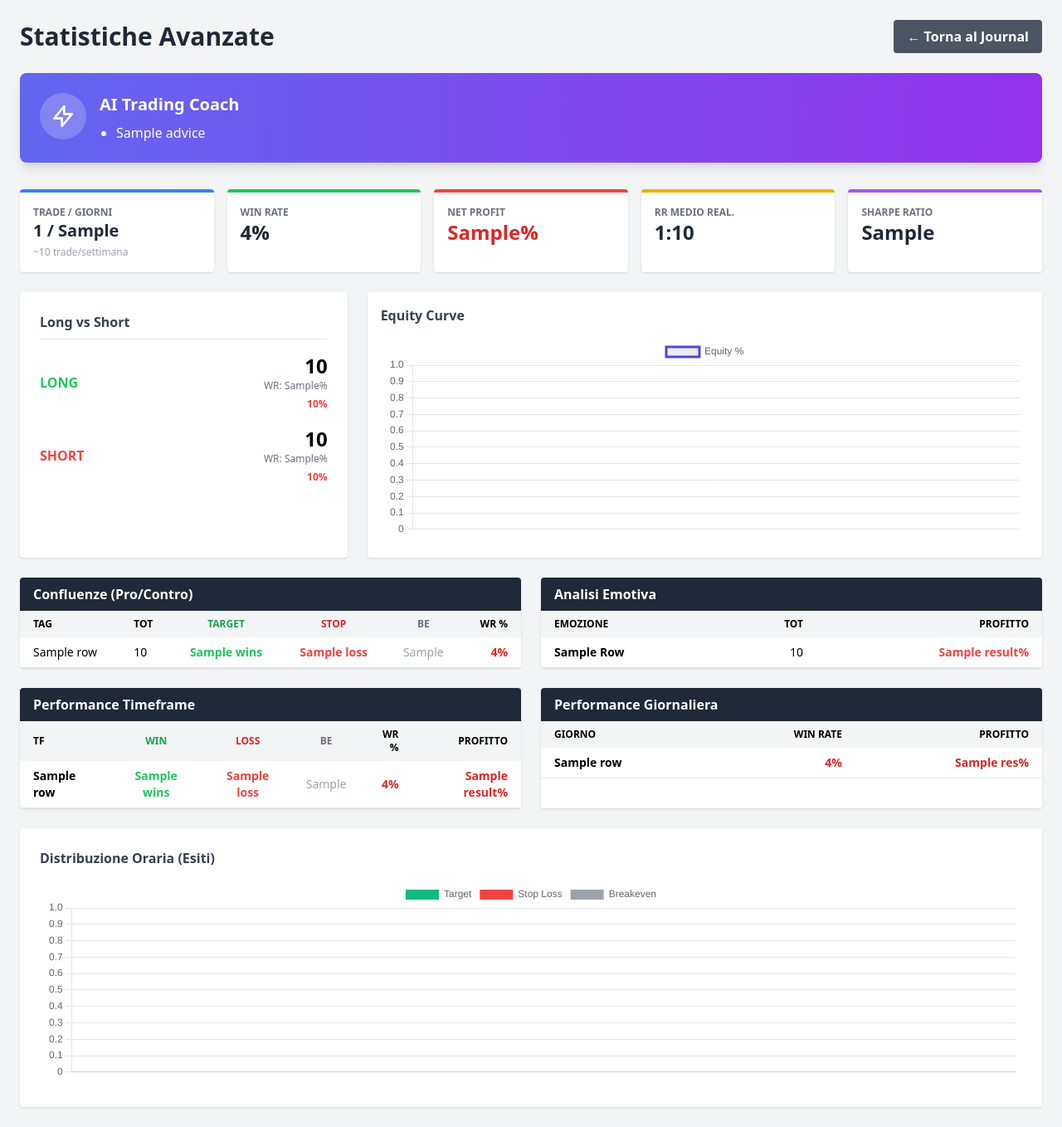
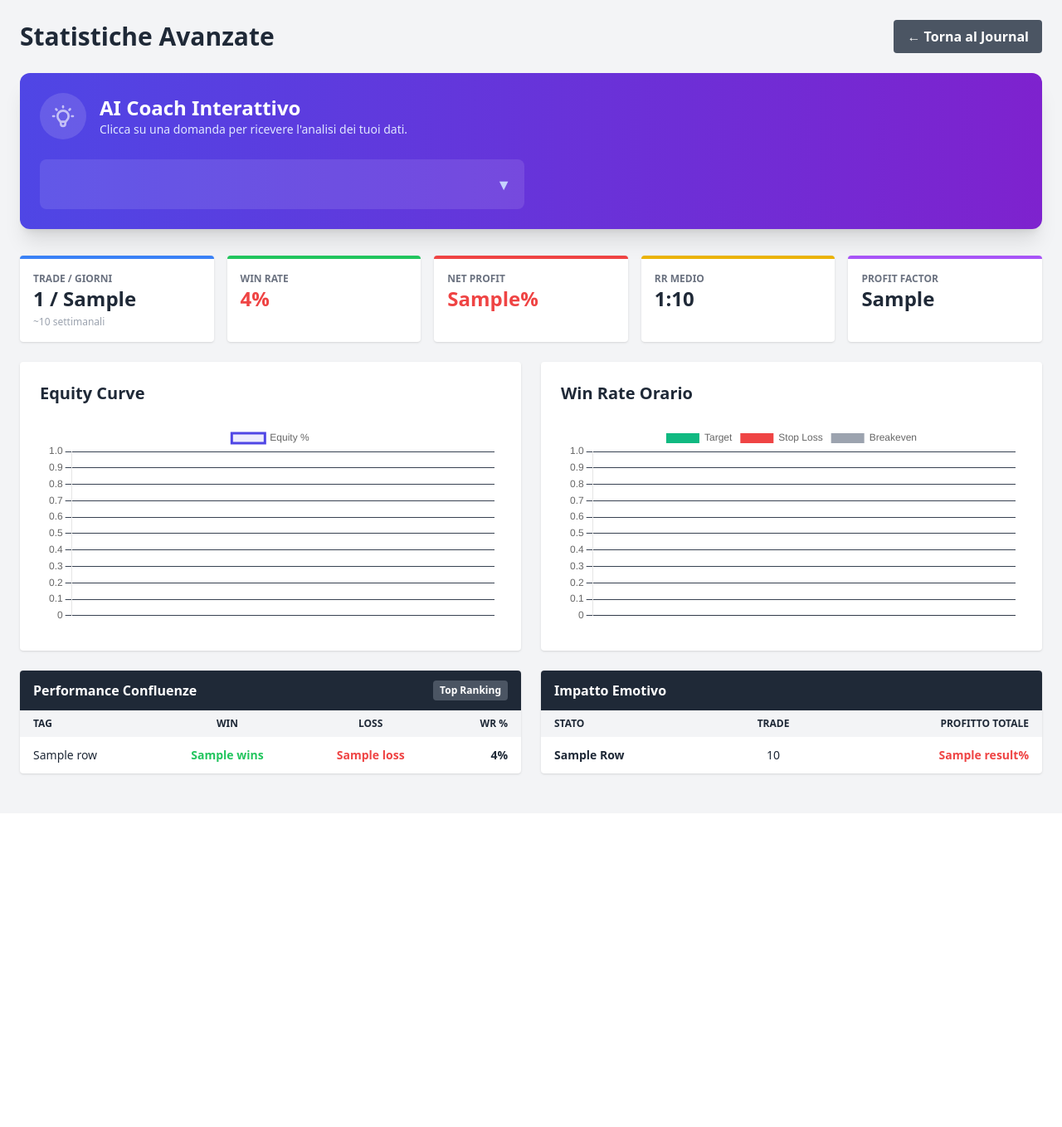
Before and after one commit to ipadpeda-ctrl/dtcjournal, a Flask app: template templates/statistics.html in a window 1280 px wide. Shown: the whole page at 83% size. After the commit the page ends 936 px from the top, so only its background shows below. Run offline with Flask 3, Linux system fonts and the light colour scheme; the template is opened without the code that fills it: most values are stand-ins (such as "Sample title", 1, 10 or a date in 2020); some libraries are stand-ins or nearby versions.

Commit message:
Add files via upload

```diff
--- a/templates/statistics.html
+++ b/templates/statistics.html
@@ -7,111 +7,108 @@
     <script src="https://cdn.jsdelivr.net/npm/chart.js"></script>
     <script>tailwind.config = { darkMode: 'class' }</script>
 </head>
-<body class="bg-gray-100 dark:bg-gray-900 p-6 transition-colors duration-200">
+<body class="bg-gray-100 dark:bg-gray-900 p-6 transition-colors duration-200 text-gray-800 dark:text-gray-100">
 
     <div class="max-w-7xl mx-auto">
 
         <div class="flex justify-between items-center mb-6">
-            <h1 class="text-3xl font-bold text-gray-800 dark:text-white">Statistiche Avanzate</h1>
-            <a href="/dashboard" class="bg-gray-600 hover:bg-gray-700 text-white font-bold py-2 px-4 rounded">← Torna al Journal</a>
+            <h1 class="text-3xl font-bold">Statistiche Avanzate</h1>
+            <a href="/dashboard" class="bg-gray-600 hover:bg-gray-700 text-white font-bold py-2 px-4 rounded transition">← Torna al Journal</a>
         </div>
 
         {% if no_data %}
-            <div class="bg-white dark:bg-gray-800 p-8 rounded shadow text-center"><h2 class="text-xl text-gray-600 dark:text-gray-300">Nessun dato. Inizia a tradare!</h2></div>
+            <div class="bg-white dark:bg-gray-800 p-12 rounded-lg shadow-lg text-center">
+                <h2 class="text-2xl font-bold text-gray-600 dark:text-gray-300 mb-4">Nessun dato disponibile 📉</h2>
+                <p class="text-gray-500 dark:text-gray-400 mb-6">Inserisci almeno un trade per sbloccare l'analisi AI.</p>
+                <a href="/dashboard" class="bg-blue-600 text-white px-6 py-2 rounded font-bold hover:bg-blue-700">Vai alla Dashboard</a>
+            </div>
         {% else %}
 
-        <div class="bg-gradient-to-r from-indigo-500 to-purple-600 rounded-lg shadow-lg p-6 mb-8 text-white">
-            <div class="flex items-start gap-4">
-                <div class="bg-white/20 p-3 rounded-full"><svg class="w-8 h-8" fill="none" stroke="currentColor" viewBox="0 0 24 24"><path stroke-linecap="round" stroke-linejoin="round" stroke-width="2" d="M13 10V3L4 14h7v7l9-11h-7z"></path></svg></div>
+        <div class="bg-gradient-to-r from-indigo-600 to-purple-700 rounded-xl shadow-xl p-6 mb-8 text-white">
+            <div class="flex items-center gap-4 mb-6">
+                <div class="bg-white/20 p-3 rounded-full animate-pulse">
+                    <svg class="w-8 h-8" fill="none" stroke="currentColor" viewBox="0 0 24 24"><path stroke-linecap="round" stroke-linejoin="round" stroke-width="2" d="M9.663 17h4.673M12 3v1m6.364 1.636l-.707.707M21 12h-1M4 12H3m3.343-5.657l-.707-.707m2.828 9.9a5 5 0 117.072 0l-.548.547A3.374 3.374 0 0014 18.469V19a2 2 0 11-4 0v-.531c0-.895-.356-1.754-.988-2.386l-.548-.547z"></path></svg>
+                </div>
                 <div>
-                    <h3 class="text-xl font-bold mb-2">AI Trading Coach</h3>
-                    <ul class="list-disc pl-5 space-y-1">
-                        {% for advice in ai_insights %}
-                            <li>{{ advice }}</li>
-                        {% else %}
-                            <li>Continua a inserire dati per ricevere consigli personalizzati.</li>
-                        {% endfor %}
-                    </ul>
+                    <h2 class="text-2xl font-bold">AI Coach Interattivo</h2>
+                    <p class="text-indigo-100 text-sm">Clicca su una domanda per ricevere l'analisi dei tuoi dati.</p>
                 </div>
+            </div>
+
+            <div class="grid grid-cols-1 md:grid-cols-2 gap-4">
+                {% for item in ai_qa %}
+                <div class="bg-white/10 rounded-lg p-4 cursor-pointer hover:bg-white/20 transition group" onclick="this.querySelector('.ans').classList.toggle('hidden')">
+                    <div class="flex justify-between items-center font-bold text-lg">
+                        <span>{{ item.q }}</span>
+                        <span class="text-indigo-200 group-hover:text-white">▼</span>
+                    </div>
+                    <div class="ans hidden mt-3 pt-3 border-t border-white/20 text-indigo-50 leading-relaxed">
+                        {{ item.a | safe }}
+                    </div>
+                </div>
+                {% endfor %}
             </div>
         </div>
 
         <div class="grid grid-cols-2 md:grid-cols-5 gap-4 mb-6">
-            <div class="bg-white dark:bg-gray-800 p-4 rounded shadow border-t-4 border-blue-500">
+            <div class="bg-white dark:bg-gray-800 p-4 rounded shadow border-t-4 border-blue-500 hover:shadow-lg transition">
                 <p class="text-xs font-bold uppercase text-gray-500 dark:text-gray-400">Trade / Giorni</p>
-                <p class="text-xl font-bold text-gray-800 dark:text-white">{{ total_trades }} / {{ unique_days }}</p>
-                <p class="text-xs text-gray-400 mt-1">~{{ avg_weekly_trades }} trade/settimana</p>
+                <p class="text-2xl font-bold">{{ total_trades }} / {{ unique_days }}</p>
+                <p class="text-xs text-gray-400 mt-1">~{{ avg_weekly_trades }} settimanali</p>
             </div>
-            <div class="bg-white dark:bg-gray-800 p-4 rounded shadow border-t-4 border-green-500">
+            <div class="bg-white dark:bg-gray-800 p-4 rounded shadow border-t-4 border-green-500 hover:shadow-lg transition">
                 <p class="text-xs font-bold uppercase text-gray-500 dark:text-gray-400">Win Rate</p>
-                <p class="text-2xl font-bold text-gray-800 dark:text-white">{{ win_rate }}%</p>
+                <p class="text-2xl font-bold {{ 'text-green-500' if win_rate>=50 else 'text-red-500' }}">{{ win_rate }}%</p>
             </div>
-            <div class="bg-white dark:bg-gray-800 p-4 rounded shadow border-t-4 {{ 'border-green-500' if net_result >= 0 else 'border-red-500' }}">
+            <div class="bg-white dark:bg-gray-800 p-4 rounded shadow border-t-4 {{ 'border-green-500' if net_result >= 0 else 'border-red-500' }} hover:shadow-lg transition">
                 <p class="text-xs font-bold uppercase text-gray-500 dark:text-gray-400">Net Profit</p>
-                <p class="text-2xl font-bold {{ 'text-green-600 dark:text-green-400' if net_result >= 0 else 'text-red-600 dark:text-red-400' }}">{{ net_result }}%</p>
+                <p class="text-2xl font-bold {{ 'text-green-500' if net_result >= 0 else 'text-red-500' }}">{{ net_result }}%</p>
             </div>
-            <div class="bg-white dark:bg-gray-800 p-4 rounded shadow border-t-4 border-yellow-500">
-                <p class="text-xs font-bold uppercase text-gray-500 dark:text-gray-400">RR Medio Real.</p>
-                <p class="text-2xl font-bold text-gray-800 dark:text-white">1:{{ avg_rr_realized }}</p>
+            <div class="bg-white dark:bg-gray-800 p-4 rounded shadow border-t-4 border-yellow-500 hover:shadow-lg transition">
+                <p class="text-xs font-bold uppercase text-gray-500 dark:text-gray-400">RR Medio</p>
+                <p class="text-2xl font-bold">1:{{ avg_rr_realized }}</p>
             </div>
-            <div class="bg-white dark:bg-gray-800 p-4 rounded shadow border-t-4 border-purple-500">
-                <p class="text-xs font-bold uppercase text-gray-500 dark:text-gray-400">Sharpe Ratio</p>
-                <p class="text-2xl font-bold text-gray-800 dark:text-white">{{ sharpe_ratio }}</p>
+            <div class="bg-white dark:bg-gray-800 p-4 rounded shadow border-t-4 border-purple-500 hover:shadow-lg transition">
+                <p class="text-xs font-bold uppercase text-gray-500 dark:text-gray-400">Profit Factor</p>
+                <p class="text-2xl font-bold">{{ profit_factor }}</p>
             </div>
         </div>
 
-        <div class="grid grid-cols-1 md:grid-cols-3 gap-6 mb-6">
+        <div class="grid grid-cols-1 md:grid-cols-2 gap-6 mb-6">
             <div class="bg-white dark:bg-gray-800 p-6 rounded shadow">
-                <h3 class="font-bold text-gray-700 dark:text-gray-200 mb-4 border-b dark:border-gray-700 pb-2">Long vs Short</h3>
-                <div class="flex justify-between items-center mb-4">
-                    <span class="font-bold text-green-500">LONG</span>
-                    <div class="text-right">
-                        <span class="text-2xl font-bold dark:text-white">{{ ls_stats['Long']['total'] }}</span>
-                        <span class="text-xs text-gray-500 block">WR: {{ long_wr }}%</span>
-                        <span class="text-xs font-bold {{ 'text-green-500' if ls_stats['Long']['res']>0 else 'text-red-500' }}">{{ ls_stats['Long']['res']|round(2) }}%</span>
-                    </div>
-                </div>
-                <div class="flex justify-between items-center">
-                    <span class="font-bold text-red-500">SHORT</span>
-                    <div class="text-right">
-                        <span class="text-2xl font-bold dark:text-white">{{ ls_stats['Short']['total'] }}</span>
-                        <span class="text-xs text-gray-500 block">WR: {{ short_wr }}%</span>
-                        <span class="text-xs font-bold {{ 'text-green-500' if ls_stats['Short']['res']>0 else 'text-red-500' }}">{{ ls_stats['Short']['res']|round(2) }}%</span>
-                    </div>
-                </div>
+                <h3 class="font-bold text-xl mb-4">Equity Curve</h3>
+                <div class="relative h-64 bg-white rounded p-2"><canvas id="equityChart"></canvas></div>
             </div>
-
-            <div class="col-span-2 bg-white dark:bg-gray-800 p-4 rounded shadow">
-                <h3 class="font-bold text-gray-700 dark:text-gray-200 mb-2">Equity Curve</h3>
-                <div class="h-64 bg-white rounded p-2"><canvas id="equityChart"></canvas></div>
+            <div class="bg-white dark:bg-gray-800 p-6 rounded shadow">
+                <h3 class="font-bold text-xl mb-4">Win Rate Orario</h3>
+                <div class="relative h-64 bg-white rounded p-2"><canvas id="hourlyChart"></canvas></div>
             </div>
         </div>
 
         <div class="grid grid-cols-1 md:grid-cols-2 gap-6 mb-6">
 
             <div class="bg-white dark:bg-gray-800 rounded shadow overflow-hidden">
-                <div class="bg-gray-800 dark:bg-gray-950 px-4 py-2 font-bold text-white">Confluenze (Pro/Contro)</div>
-                <div class="overflow-x-auto max-h-64">
-                    <table class="w-full text-sm text-left dark:text-gray-300">
+                <div class="bg-gray-800 dark:bg-black px-4 py-3 font-bold text-white flex justify-between">
+                    <span>Performance Confluenze</span>
+                    <span class="text-xs bg-gray-600 px-2 py-1 rounded">Top Ranking</span>
+                </div>
+                <div class="overflow-x-auto max-h-80">
+                    <table class="w-full text-sm text-left">
                         <thead class="bg-gray-100 dark:bg-gray-700 uppercase text-xs sticky top-0">
                             <tr>
                                 <th class="px-4 py-2">Tag</th>
-                                <th class="px-4 py-2">Tot</th>
-                                <th class="px-4 py-2 text-center text-green-600">Target</th>
-                                <th class="px-4 py-2 text-center text-red-600">Stop</th>
-                                <th class="px-4 py-2 text-center text-gray-500">BE</th>
+                                <th class="px-4 py-2 text-center">Win</th>
+                                <th class="px-4 py-2 text-center">Loss</th>
                                 <th class="px-4 py-2 text-right">WR %</th>
                             </tr>
                         </thead>
-                        <tbody>
+                        <tbody class="divide-y divide-gray-200 dark:divide-gray-700">
                             {% for row in confluence_table %}
-                            <tr class="border-b dark:border-gray-700 hover:bg-gray-50 dark:hover:bg-gray-700">
-                                <td class="px-4 py-2 font-medium">{{ row.name }}</td>
-                                <td class="px-4 py-2">{{ row.total }}</td>
-                                <td class="px-4 py-2 text-center text-green-500 font-bold">{{ row.wins }}</td>
-                                <td class="px-4 py-2 text-center text-red-500 font-bold">{{ row.loss }}</td>
-                                <td class="px-4 py-2 text-center text-gray-400">{{ row.be }}</td>
-                                <td class="px-4 py-2 text-right font-bold {% if row.win_rate >= 50 %}text-green-600{% else %}text-red-600{% endif %}">{{ row.win_rate }}%</td>
+                            <tr class="hover:bg-gray-50 dark:hover:bg-gray-700">
+                                <td class="px-4 py-3 font-medium">{{ row.name }}</td>
+                                <td class="px-4 py-3 text-center text-green-500 font-bold">{{ row.wins }}</td>
+                                <td class="px-4 py-3 text-center text-red-500 font-bold">{{ row.loss }}</td>
+                                <td class="px-4 py-3 text-right font-bold">{{ row.win_rate }}%</td>
                             </tr>
                             {% endfor %}
                         </tbody>
@@ -120,18 +117,22 @@
             </div>
 
             <div class="bg-white dark:bg-gray-800 rounded shadow overflow-hidden">
-                <div class="bg-gray-800 dark:bg-gray-950 px-4 py-2 font-bold text-white">Analisi Emotiva</div>
-                <div class="overflow-x-auto max-h-64">
-                    <table class="w-full text-sm text-left dark:text-gray-300">
+                <div class="bg-gray-800 dark:bg-black px-4 py-3 font-bold text-white">Impatto Emotivo</div>
+                <div class="overflow-x-auto max-h-80">
+                    <table class="w-full text-sm text-left">
                         <thead class="bg-gray-100 dark:bg-gray-700 uppercase text-xs sticky top-0">
-                            <tr><th class="px-4 py-2">Emozione</th><th class="px-4 py-2 text-right">Tot</th><th class="px-4 py-2 text-right">Profitto</th></tr>
+                            <tr>
+                                <th class="px-4 py-2">Stato</th>
+                                <th class="px-4 py-2 text-center">Trade</th>
+                                <th class="px-4 py-2 text-right">Profitto Totale</th>
+                            </tr>
                         </thead>
-                        <tbody>
+                        <tbody class="divide-y divide-gray-200 dark:divide-gray-700">
                             {% for row in emo_table %}
-                            <tr class="border-b dark:border-gray-700 hover:bg-gray-50 dark:hover:bg-gray-700">
-                                <td class="px-4 py-2 font-bold capitalize">{{ row.name }}</td>
-                                <td class="px-4 py-2 text-right">{{ row.total }}</td>
-                                <td class="px-4 py-2 text-right font-bold {% if row.result > 0 %}text-green-500{% else %}text-red-500{% endif %}">{{ row.result }}%</td>
+                            <tr class="hover:bg-gray-50 dark:hover:bg-gray-700">
+                                <td class="px-4 py-3 font-bold capitalize">{{ row.name }}</td>
+                                <td class="px-4 py-3 text-center">{{ row.total }}</td>
+                                <td class="px-4 py-3 text-right font-bold {% if row.result > 0 %}text-green-500{% else %}text-red-500{% endif %}">{{ row.result }}%</td>
                             </tr>
                             {% endfor %}
                         </tbody>
@@ -140,73 +141,20 @@
             </div>
         </div>
 
-        <div class="grid grid-cols-1 md:grid-cols-2 gap-6 mb-6">
-
-            <div class="bg-white dark:bg-gray-800 rounded shadow overflow-hidden">
-                <div class="bg-gray-800 dark:bg-gray-950 px-4 py-2 font-bold text-white">Performance Timeframe</div>
-                <div class="overflow-x-auto max-h-64">
-                    <table class="w-full text-sm text-left dark:text-gray-300">
-                        <thead class="bg-gray-100 dark:bg-gray-700 uppercase text-xs sticky top-0">
-                            <tr>
-                                <th class="px-4 py-2">TF</th>
-                                <th class="px-4 py-2 text-center text-green-600">Win</th>
-                                <th class="px-4 py-2 text-center text-red-600">Loss</th>
-                                <th class="px-4 py-2 text-center text-gray-500">BE</th>
-                                <th class="px-4 py-2 text-right">WR %</th>
-                                <th class="px-4 py-2 text-right">Profitto</th>
-                            </tr>
-                        </thead>
-                        <tbody>
-                            {% for row in tf_table %}
-                            <tr class="border-b dark:border-gray-700 hover:bg-gray-50 dark:hover:bg-gray-700">
-                                <td class="px-4 py-2 font-bold">{{ row.name }}</td>
-                                <td class="px-4 py-2 text-center text-green-500 font-bold">{{ row.wins }}</td>
-                                <td class="px-4 py-2 text-center text-red-500 font-bold">{{ row.loss }}</td>
-                                <td class="px-4 py-2 text-center text-gray-400">{{ row.be }}</td>
-                                <td class="px-4 py-2 text-right font-bold {% if row.win_rate >= 50 %}text-green-600{% else %}text-red-600{% endif %}">{{ row.win_rate }}%</td>
-                                <td class="px-4 py-2 text-right font-bold {% if row.result > 0 %}text-green-600{% else %}text-red-600{% endif %}">{{ row.result }}%</td>
-                            </tr>
-                            {% endfor %}
-                        </tbody>
-                    </table>
-                </div>
-            </div>
-
-            <div class="bg-white dark:bg-gray-800 rounded shadow overflow-hidden">
-                <div class="bg-gray-800 dark:bg-gray-950 px-4 py-2 font-bold text-white">Performance Giornaliera</div>
-                <table class="w-full text-sm text-left dark:text-gray-300">
-                    <thead class="bg-gray-100 dark:bg-gray-700 uppercase text-xs"><tr><th class="px-4 py-2">Giorno</th><th class="px-4 py-2 text-right">Win Rate</th><th class="px-4 py-2 text-right">Profitto</th></tr></thead>
-                    <tbody>
-                        {% for row in day_table %}
-                        <tr class="border-b dark:border-gray-700 hover:bg-gray-50 dark:hover:bg-gray-700">
-                            <td class="px-4 py-2 font-bold">{{ row.name }}</td>
-                            <td class="px-4 py-2 text-right font-bold {% if row.win_rate >= 50 %}text-green-600{% else %}text-red-600{% endif %}">{{ row.win_rate }}%</td>
-                            <td class="px-4 py-2 text-right font-bold {% if row.res > 0 %}text-green-600{% else %}text-red-600{% endif %}">{{ row.res }}%</td>
-                        </tr>
-                        {% endfor %}
-                    </tbody>
-                </table>
-            </div>
-        </div>
-
-        <div class="bg-white dark:bg-gray-800 p-6 rounded shadow">
-            <h3 class="font-bold text-gray-700 dark:text-gray-200 mb-2">Distribuzione Oraria (Esiti)</h3>
-            <div class="h-64 bg-white rounded p-2"><canvas id="hourlyChart"></canvas></div>
-        </div>
-
         {% endif %}
     </div>
 
     <script>
         if (localStorage.theme === 'dark' || (!('theme' in localStorage) && window.matchMedia('(prefers-color-scheme: dark)').matches)) document.documentElement.classList.add('dark');
         {% if not no_data %}
+
         new Chart(document.getElementById('equityChart'), {
             type: 'line',
             data: {
                 labels: {{ chart_labels | safe }},
                 datasets: [{label: 'Equity %', data: {{ chart_data | safe }}, borderColor: '#4F46E5', backgroundColor: 'rgba(79, 70, 229, 0.1)', fill: true}]
             },
-            options: {responsive: true, maintainAspectRatio: false, scales: {x: {display: false}}}
+            options: {responsive: true, maintainAspectRatio: false, scales: {x: {display: false}, y: {grid: {color: '#374151'}}}}
         });
 
         new Chart(document.getElementById('hourlyChart'), {
@@ -219,7 +167,10 @@
                     {label: 'Breakeven', data: {{ data_be | safe }}, backgroundColor: '#9CA3AF'}
                 ]
             },
-            options: {responsive: true, maintainAspectRatio: false, scales: {x: {stacked: true}, y: {stacked: true}}}
+            options: {
+                responsive: true, maintainAspectRatio: false,
+                scales: {x: {stacked: true, grid: {display: false}}, y: {stacked: true, grid: {color: '#374151'}}}
+            }
         });
         {% endif %}
     </script>
```
Also changed, not shown: templates/dashboard.html (+64 -71 lines).
